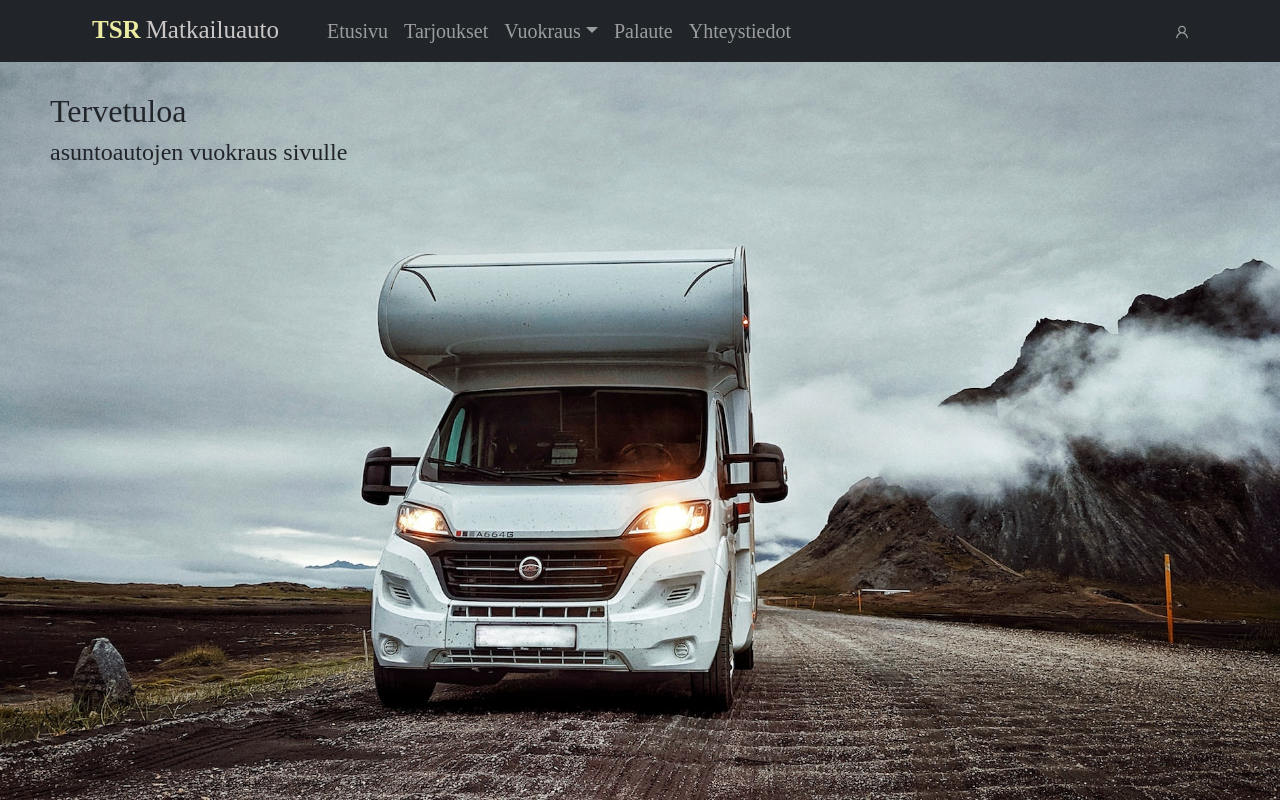
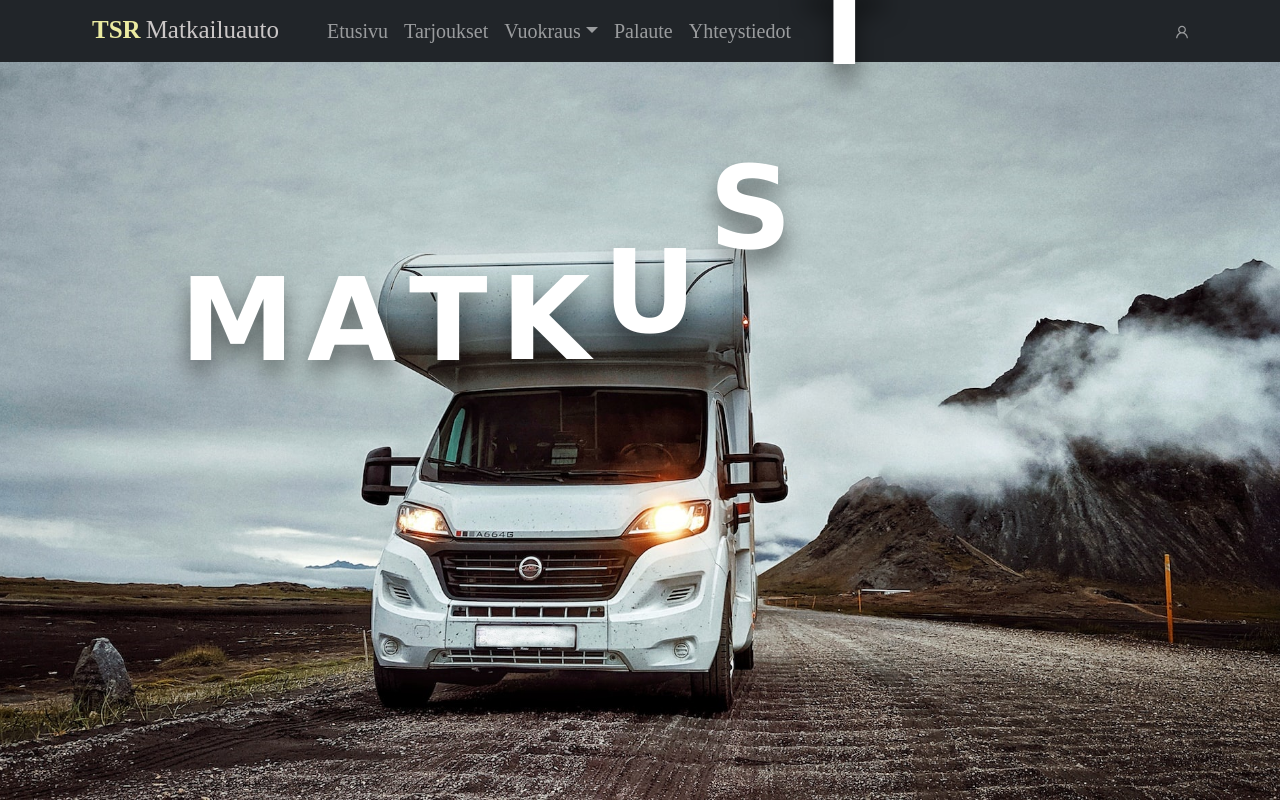
Before and after one commit to JuhoHassi/karavaani, a React (Create React App) app: page /Etusivu in a window 1280 px wide. Built offline with nearby package versions, Linux system fonts and the light colour scheme.

Commit message:
Etusivun teksti ja tyyli

```diff
--- a/src/App.css
+++ b/src/App.css
@@ -48,9 +48,80 @@
 
 /*----- ETUSIVU -----*/
 .divEtusivu {
-  margin-top: 30px;
-  margin-left: 50px;
+  text-align: center;
 }
+.etuSpan{
+  position: absolute;
+  transform: translate(-50%, -50%);
+  width: 90%;
+  top: 40%;
+  left: 50%
+}
+.etuSpan span{
+  display: inline-block;
+  font-size: 9vw;
+  font-family: Verdana, Geneva, Tahoma, sans-serif;
+  font-weight: 600;
+  color: white;
+  letter-spacing: 1vw;
+
+  text-shadow: 0 15px 25px rgba(0, 0, 0, 0.5);
+  position: relative;
+  transform: translateY(-100vh);
+  animation: fall 3.5s forwards;
+}
+
+@keyframes fall{
+  100%{
+    transform: rotateY(0);
+  }
+}
+
+.etuSpan span:nth-child(2){
+  animation-delay: 0.7s;
+}
+.etuSpan span:nth-child(3){
+  animation-delay: 1.4s;
+}
+.etuSpan span:nth-child(4){
+  animation-delay: 2.1s;
+}
+.etuSpan span:nth-child(5){
+  animation-delay: 2.8s;
+}
+.etuSpan span:nth-child(6){
+  animation-delay: 3.5s;
+}
+.etuSpan span:nth-child(7){
+  animation-delay: 4.2s;
+}
+.etuSpan span:nth-child(8){
+  animation-delay: 4.9s;
+}
+.etuSpan span:nth-child(9){
+  animation-delay: 5.5s;
+}
+.etuText{
+  margin-top: 25%;
+  margin-left: 60%;
+  transform: translate(-50%, -50%);
+}
+.etuText h4{
+  display: inline-block;
+  font-size: 3.5vw;
+  color: white;
+  text-shadow: 0px 5px 25px rgb(0, 0, 0, 0.8);
+
+  transform: translateX(-180vh);
+  animation: moving 8s forwards;
+  animation-delay: 4s;
+}
+@keyframes moving{
+  100%{
+    transform: rotateX(0);
+  }
+}
+
 
 /*----- LOGIN -----*/
 .loginWindow {
--- a/src/Etusivu.jsx
+++ b/src/Etusivu.jsx
@@ -2,10 +2,23 @@ import './App.css'
 import React from 'react'
 
 const Etusivu = () => {
-    return(
+    return (
         <div className='divEtusivu'>
-            <h2>Tervetuloa</h2>
-            <h4>asuntoautojen vuokraus sivulle</h4>
+            <div className='etuSpan'>
+                <span>M</span>
+                <span>A</span>
+                <span>T</span>
+                <span>K</span>
+                <span>U</span>
+                <span>S</span>
+                <span>T</span>
+                <span>A</span>
+                <span>A</span>
+            </div>
+            <div  className='etuText'>
+                <h4>vuokramalla matkailuauto</h4>
+            </div>
+
         </div>
     )
 }
--- a/src/Hinnasto.jsx
+++ b/src/Hinnasto.jsx
@@ -80,7 +80,7 @@ const Hinnasto = () => {
                             <h4 style={{fontSize: '14px'}}>Lisäkilometrit jälkikäteen maksettuna 0,35€/km</h4>
                         </div>
                         <br />
-                        <h5><BsCheck /> Täyskaskovakuutus 200€ omavastuulla</h5>
+                        <h5><BsCheck /> Täyskaskovakuutus 700€ omavastuulla</h5>
                         <h5><BsCheck /> Päivystyspalvelu matkan aikana</h5>
                         <h5><BsCheck /> Kirjallinen vuokrasopimus</h5>
                         <h5><BsCheck /> Käytönopastus</h5>
--- a/src/VaraaLisatarvikkeet.jsx
+++ b/src/VaraaLisatarvikkeet.jsx
@@ -149,7 +149,7 @@ const VaraaLisatarvikkeet = ({ setMessage, setShowMessage, setIsPositive }) => {
         BookingService.create(newBook) // Lisätään uusi varaus
             .then(response => {
                 if (response.status === 200) {
-                    setMessage("Kiitos! Varaus onnistui.")
+                    setMessage("Kiitos varauksestasi! Varausmaksu lähetetty.")
                     setIsPositive(true)
                     setShowMessage(true)
                     window.scrollBy(0, -10000)
--- a/src/VuokrattavatAutot.jsx
+++ b/src/VuokrattavatAutot.jsx
@@ -60,18 +60,20 @@ const VuokrattavatAutot = () => {
                         <h5><BsDot /> Ulosvedettävä kaasupulloteline, 2 x 11 kg pulloille</h5>
                         <h5><BsDot /> Truma Combi E6- ilmakeskuslämmitys (kaasu/ sähkö)</h5>
                         <h5><BsDot /> Lattialämmitys</h5>
-                        <h5><BsDot /> Korkea 133l jääkaappi pakaistinlokerolla (kaasu/ sähkö)</h5>
+                        <h5><BsDot /> Korkea 133l jääkaappi pakastinlokerolla (kaasu/ sähkö)</h5>
                         <h5><BsDot /> Kaasuliesi</h5>
                         <h5><BsDot /> Ruokailuvälineet ja astiasto kuudelle</h5>
-                        <h5><BsDot /> Ruanlaittovälineet</h5>
+                        <h5><BsDot /> Ruoanlaittovälineet</h5>
                         <h5><BsDot /> Kahvin- ja vedenkeitin</h5>
                         <h5><BsDot /> Pölynimuri</h5>
                         <h5><BsDot /> WC / Suihku</h5>
                         <h5><BsDot /> 24" Android Smart TV (Netflix, Youtube ...)</h5>
                         <h5><BsDot /> CD - Radio, Navigaattori</h5>
+                        <h5><BsDot /> Sisätilanpistokkeet, USB useissa paikoissa</h5>
                         <h5><BsDot /> Pimennys- ja hyönteisverkot ikkunoissa</h5>
                         <h5><BsDot /> Tilava tavaratila</h5>
-                        <h5><BsDot /> Sänkyt: </h5>
+                        <h5><BsDot /> 6 - nukkumapaikkaa</h5>
+                        <h5><BsDot /> Sängyt: </h5>
                         <div className='leftText'>
                             <h5> - Takana kerrossänky (sopii myös aikuisille)</h5>
                             <h5> - Keskellä alaslaskettava parivuode</h5>
--- a/src/Vuokrausehdot.jsx
+++ b/src/Vuokrausehdot.jsx
@@ -44,7 +44,7 @@ const Vuokrausehdot = () => {
                         Vuokranantaja pidättää itsellään oikeuden perua varaus ilman korvausvelvollisuutta milloin tahansa ennen sovittua autonvuokrausta,
                         jos autoa ei voida luovuttaa vuokranantajasta riippumattomasta syystä, esimerkiksi kuin auto on vaurioitunut liikennekelvottomaan kuntoon.</p>
                         <h5>8. VUOKRAAN SISÄLTYY</h5>
-                        <p>Auton käyttö vuokra-ajaksi. Käytönopastus, sovittu ajokilometrimäärä, tankit täydetty (disel, AdBlue), wc-kemikaalit, yksi täysi kaasupullo, täysi vesitankki, auton vakuutus 200€ omavastuulla,
+                        <p>Auton käyttö vuokra-ajaksi. Käytönopastus, sovittu ajokilometrimäärä, tankit täydetty (disel, AdBlue), wc-kemikaalit, yksi täysi kaasupullo, täysi vesitankki, auton vakuutus 700€ omavastuulla,
                         auton ulkopesu (AUTOA EI SAA PESTÄ ITSE), sähköliityntäjohto adapterilla, ruokailuvälineet, astiasto 6 henkilölle, ruoanlaittovälineet.<br/>
                         Lisäksi autossa olevat käyttötavarat ja laitteet vuokraajan käyttöön koko vuokra-ajaksi. Tarvittaessa tuen matkasi aikana.<br/>
                         Polttoaine ei sisälly hintaan.</p>
@@ -62,8 +62,8 @@ const Vuokrausehdot = () => {
                         <h5>10. VAKUUTUKSET JA VASTUUT</h5>
                         <p>Matkailuautossa on liikenne- ja kaskovakuutus. Täyskasko korvaa matkailuauton vahingot törmäysonnettomuudessa.
                         Lisäksi täyskasko korvaa vaunu-, eläin-, ilkivalta-, palo- ja varkausvahingot. Matkailuautossa on myös lasivakuutus.<br/>
-                        Vuokraajan omavastuu kussakin vahinkotapauksessa on 200 €. Mikäli autolle sattuu vahinko auton vuokra-aikana,
-                        maksetaan omavastuuosuus 200 € seitsemän päivän kuluessa vuokra-ajan päättymisestä. Panttimaksu voidaan käyttää osasuorituksena vakuutuksen omavastuuosuudesta.
+                        Vuokraajan omavastuu kussakin vahinkotapauksessa on 700 €. Mikäli autolle sattuu vahinko auton vuokra-aikana,
+                        maksetaan omavastuuosuus 700 € seitsemän päivän kuluessa vuokra-ajan päättymisestä. Panttimaksu voidaan käyttää osasuorituksena vakuutuksen omavastuuosuudesta.
                         Jos matkailuautolle koituneet vahingot johtuvat vuokraajan tahallisuudesta, huolimattomuudesta, tai matkailuauton väärinkäytöstä tai
                         jos kuljettaja on vahingon sattuessa alkoholin tai huumaavien aineiden vaikutuksen alainen, tai jos vakuutusyhtiö ei suostu korvaamaan matkailuautolle sattunutta vahinkoa,
                         tulee vuokralaisen korvata kaikki aiheutuneet vahingot kokonaisuudessaan välittömästi vahinkojen euromääräisen summa tultua ilmoitetuksi vuokraajalle.<br/>
```
